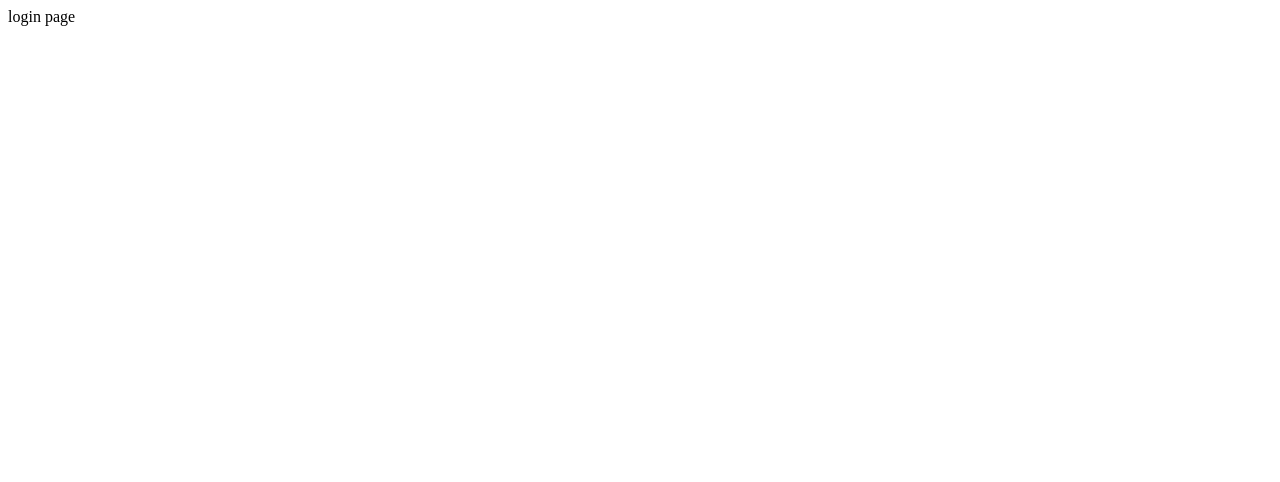
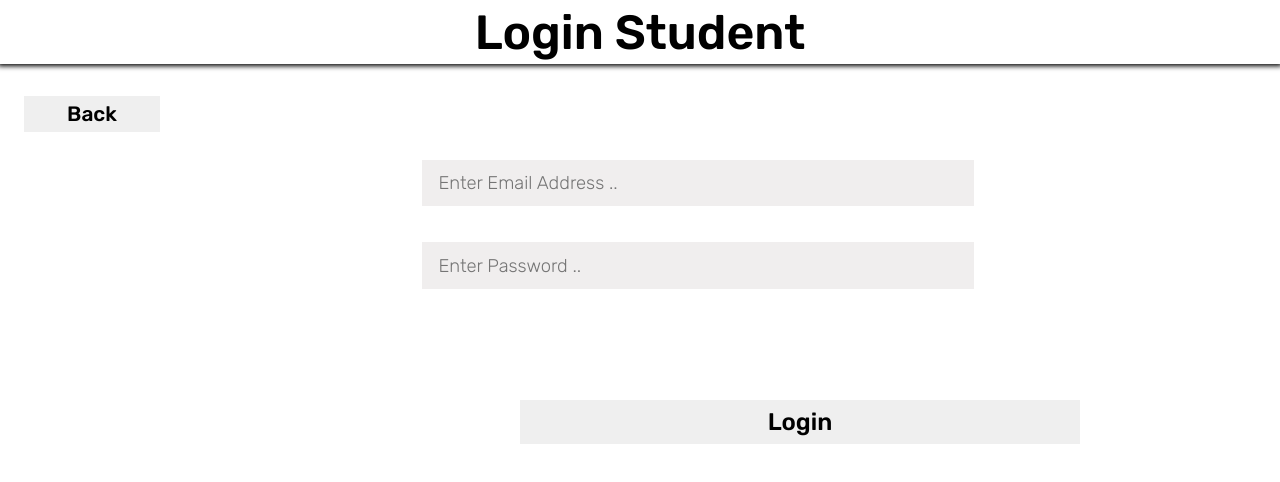
Before and after one commit to Sergent009/Student-Portal-fullstackapp, a Vue app in the folder frontend/: page /login in a window 1280 px wide. Shown: the top 482 px of the page. Built offline with nearby package versions, Linux system fonts and the light colour scheme.

Commit message:
login functionality is added

```diff
--- a/frontend/src/components/loginPage.vue
+++ b/frontend/src/components/loginPage.vue
@@ -1,13 +1,108 @@
 <template>
-  <div>login page</div>
+  <div class="container">
+    <nav>
+      <h1>Login Student</h1>
+    </nav>
+
+    <router-link :to="{ name: 'HomePage' }">
+      <button class="backHomePage">Back</button>
+    </router-link>
+
+    <div v-if="!loggedIn" class="inputDataFields">
+      <div class="field">
+        <input type="email" class="input" placeholder="Enter Email Address .." v-model="email">
+        <br><br><br>
+      </div>
+      <div class="field">
+        <input type="password" class="input" placeholder="Enter Password .." v-model="password">
+        <br><br><br>
+      </div>
+    </div>
+
+    <transition name="fade">
+      <div v-if="!loggedIn">
+        <button class="loginButton" @click="loginStudent">Login</button>
+      </div>
+      <div v-else>
+        <p class="successMessage">Successfully logged in!</p>
+      </div>
+    </transition>
+  </div>
 </template>
 
+
 <script>
+import axios from 'axios'
+
 export default {
+  data(){
+    return{
+      email: '',
+      password: '',
+        loggedIn: false
+    }
+  },
 
+  methods: {
+   async loginStudent() {
+      try {
+        await axios.post('http://localhost:3003/loginST', {
+          email: this.email,
+          password: this.password
+        });
+        this.loggedIn = true;
+        this.email = '';
+        this.password = '';
+      } catch (error) {
+        console.error('Login failed:', error);
+      }
+    }
+  }
 }
 </script>
 
 <style>
 
+.loginButton{
+   position: absolute;
+  top: 50vh;
+  left: 65vh;
+  width: 70vh;
+  height: 5.5vh;
+  font-size: 3vh;
+  font-weight: 550;
+  border: none;
+  color: black;
+  font-family: "Rubik", sans-serif;
+  transition: .1s;
+}
+
+.loginButton:hover{
+  border-bottom: 2px solid black;
+  cursor: pointer;
+}
+
+fade-enter-active, .fade-leave-active {
+  transition: opacity 0.5s;
+}
+.fade-enter, .fade-leave-to /* .fade-leave-active in <2.1.8 */ {
+  opacity: 0;
+}
+
+.successMessage {
+  position: absolute;
+  top: 40vh;
+  left: 0;
+  width: 199vh;
+  height: 6vh;
+  background: rgb(240, 238, 238);
+  font-size: 5vh;
+  color: green;
+  display: flex;
+  justify-content: center;
+  text-align: center;
+  font-weight: 600;
+  font-family: "Rubik", sans-serif;
+}
+
 </style>
```
